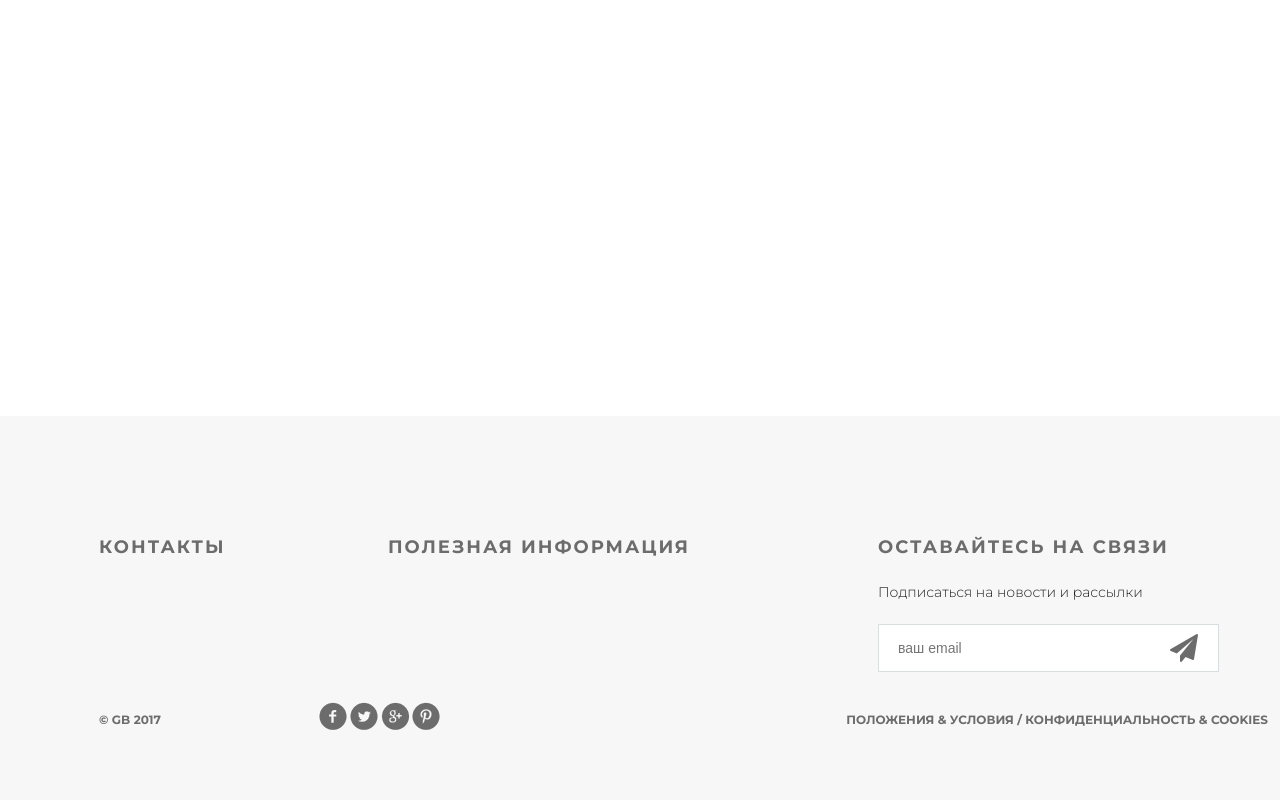
After one commit to Kalinichev/Django_start, a Django app: page /tmp_url in a window 1280 px wide; the page is wider, and only the part inside the window is pictured. The commit adds this page. Run offline with Django 4.2, Linux system fonts and the light colour scheme.

Commit message:
base.html, and some minor edits

```diff
--- a/geekshop/geekshop/urls.py
+++ b/geekshop/geekshop/urls.py
@@ -22,4 +22,5 @@ urlpatterns = [
     path('products/', mainapp.products, name='products'),
     path('contact/', mainapp.contact, name='contact'),
     path('', mainapp.main, name='main'),
+    path('tmp_url', mainapp.tmp_url, name='tmp_url'),
 ]
--- /dev/null
+++ b/geekshop/mainapp/templates/mainapp/base.html
@@ -0,0 +1,54 @@
+{% load static %}
+<!DOCTYPE html>
+<html lang="en">
+<head>
+    <meta charset="UTF-8">
+    <title>
+        {% block title %}
+            {{ title|title }}
+        {% endblock %}
+    </title>
+    {% block css %}
+        <link rel="stylesheet" type="text/css" href="{% static 'style.css' %}">
+	    <link rel="stylesheet" href="{% static 'fonts/font-awesome/css/font-awesome.css' %}">
+    {% endblock %}
+    {% block js %}
+    {% endblock %}
+</head>
+<body>
+    <div class="container">
+        {% block menu %}
+        {% endblock %}
+        {% block content %}
+        {% endblock %}
+    </div>
+    {% block footer %}
+    <div class="footer">
+        <div class="clearfix">
+            <div class="text-footer">
+                <h3>контакты</h3>
+            </div>
+            <div class="text-footer">
+                <h3>полезная информация</h3>
+            </div>
+            <div class="text-footer clearfix">
+                <h3>Оставайтесь на связи</h3>
+                <p>Подписаться на новости и рассылки</p>
+                <form>
+                    <input type="email" name="email" placeholder="ваш email">
+                    <a href="#"><i class="fa fa-paper-plane fa-2x" aria-hidden="true"></i></a>
+                </form>
+            </div>
+        </div>
+        <p class="small">&copy; GB 2017</p>
+        <div class="social">
+            <a href="#" class="social1"></a>
+            <a href="#" class="social2"></a>
+            <a href="#" class="social3"></a>
+            <a href="#" class="social4"></a>
+        </div>
+        <p class="small">Положения &amp; Условия  /  Конфиденциальность &amp; Cookies</p>
+    </div>
+    {% endblock %}
+</body>
+</html>
--- a/geekshop/mainapp/templates/mainapp/products.html
+++ b/geekshop/mainapp/templates/mainapp/products.html
@@ -16,7 +16,6 @@
 					<li><a href="{% url 'main' %}">домой</a></li>
 					<li><a href="{% url 'products' %}" class="active">продукты</a></li>
 					<li><a href="{% url 'contact' %}">контакты</a></li>
-
 				</ul>
 				<a href="#" class="search"></a>
                 <a href="#" class="basket"></a>
--- a/geekshop/mainapp/views.py
+++ b/geekshop/mainapp/views.py
@@ -1,13 +1,19 @@
 from django.shortcuts import render
+
+content = {}
 
 
 def main(request):
-    return render(request, 'mainapp/index.html')
+    return render(request, 'mainapp/index.html', content)
 
 
 def products(request):
-    return render(request, 'mainapp/products.html')
+    return render(request, 'mainapp/products.html', content)
 
 
 def contact(request):
-    return render(request, 'mainapp/contact.html')
+    return render(request, 'mainapp/contact.html', content)
+
+
+def tmp_url(request):
+    return render(request, 'mainapp/base.html')
```
